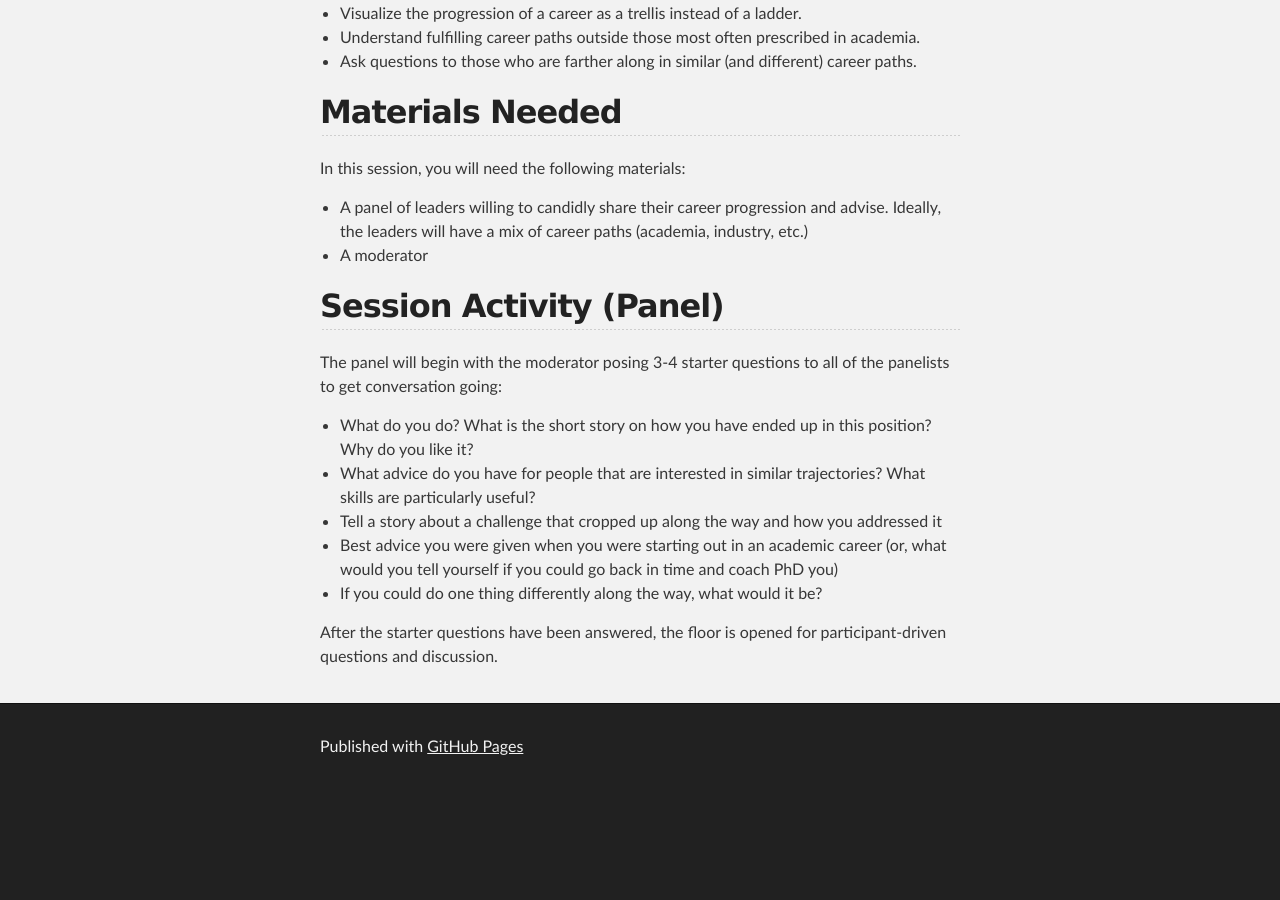
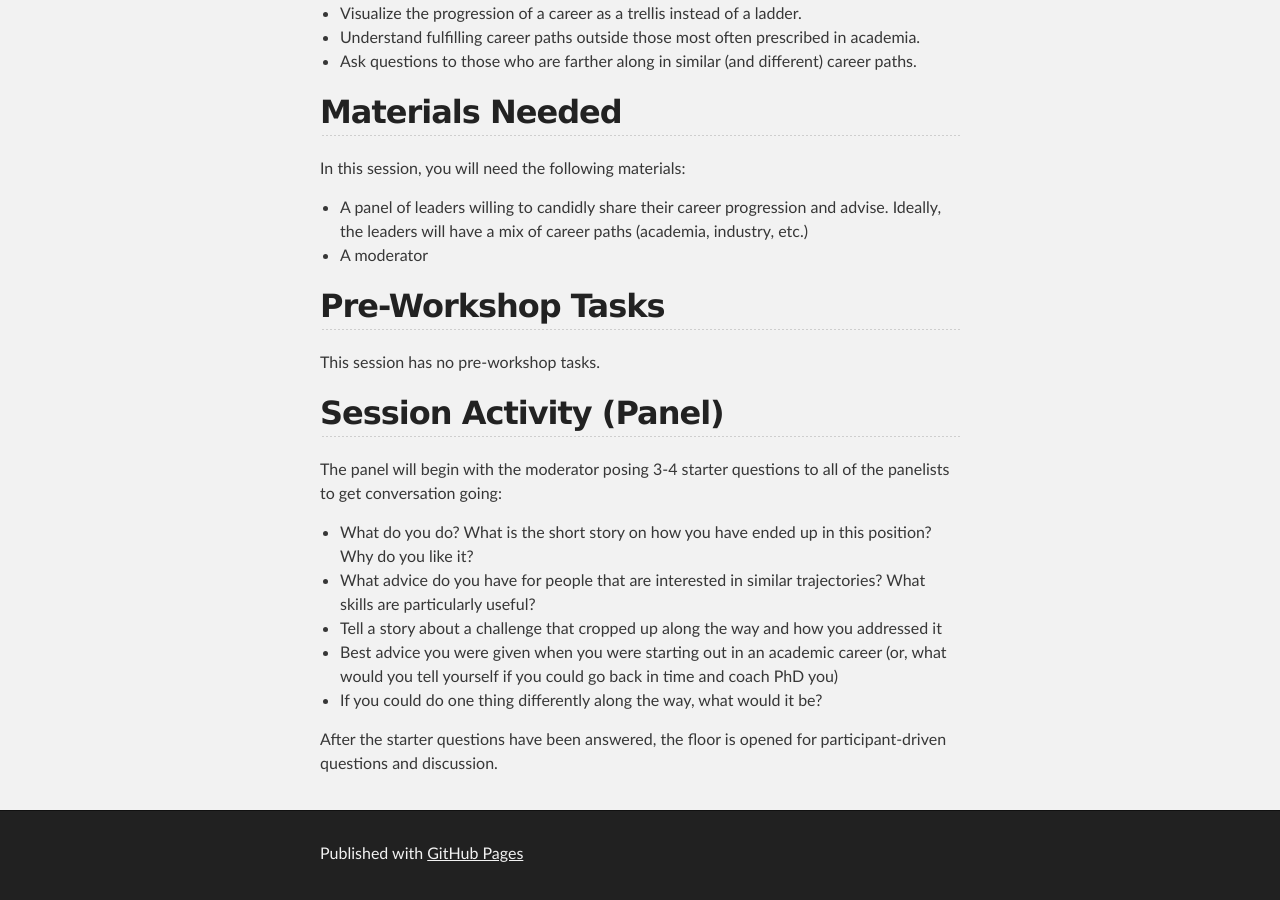
Before and after one commit to TRELIStoolkit/TRELIStoolkit.github.io, a Jekyll site: the page built from session2.md, in a window 1280 px wide and 900 px high, scrolled down 835 px. Built offline with Jekyll 4.4.1, drawn with Linux system fonts in a browser that asks for light colours; our own code applies the rules of GitHub Pages for plain Markdown files; before the commit the page ends 1628 px from its top, so only the background shows below that.

Commit message:
update pre-workshop tasks

```diff
--- a/session2.md
+++ b/session2.md
@@ -17,6 +17,9 @@ In this session, you will need the following materials:
 * A panel of leaders willing to candidly share their career progression and advise. Ideally, the leaders will have a mix of career paths (academia, industry, etc.)
 * A moderator
 
+## Pre-Workshop Tasks
+This session has no pre-workshop tasks.
+
 ## Session Activity (Panel)
 The panel will begin with the moderator posing 3-4 starter questions to all of the panelists to get conversation going:
 * What do you do? What is the short story on how you have ended up in this position?  Why do you like it?
```
